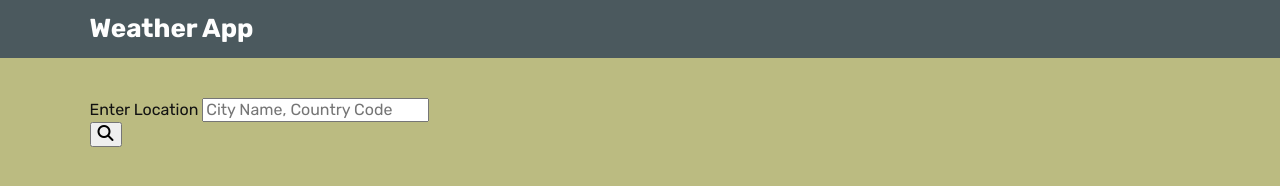
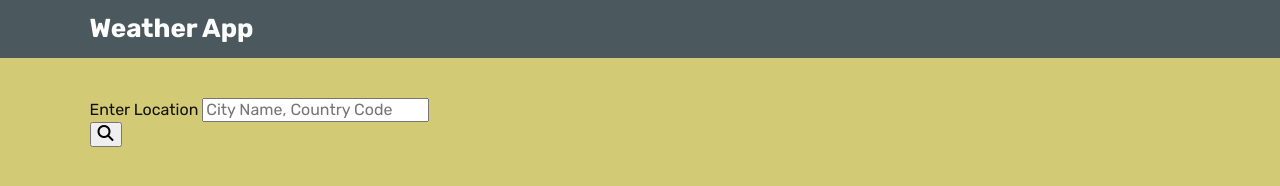
Before and after one commit to bst003/weather-app, a website built with webpack: page dist/index.html in a window 1280 px wide. Built offline with Linux system fonts and the light colour scheme; no server answers.

Commit message:
Increase backgroudn opacity

```diff
--- a/src/assets/scss/styles.scss
+++ b/src/assets/scss/styles.scss
@@ -82,7 +82,7 @@ main{
         left: 0;
         width: 100%;
         height: 100%;
-        opacity: .45;
+        opacity: .65;
         @extend %transitions;
     }
 
```
Also changed, not shown: dist/main.js.
